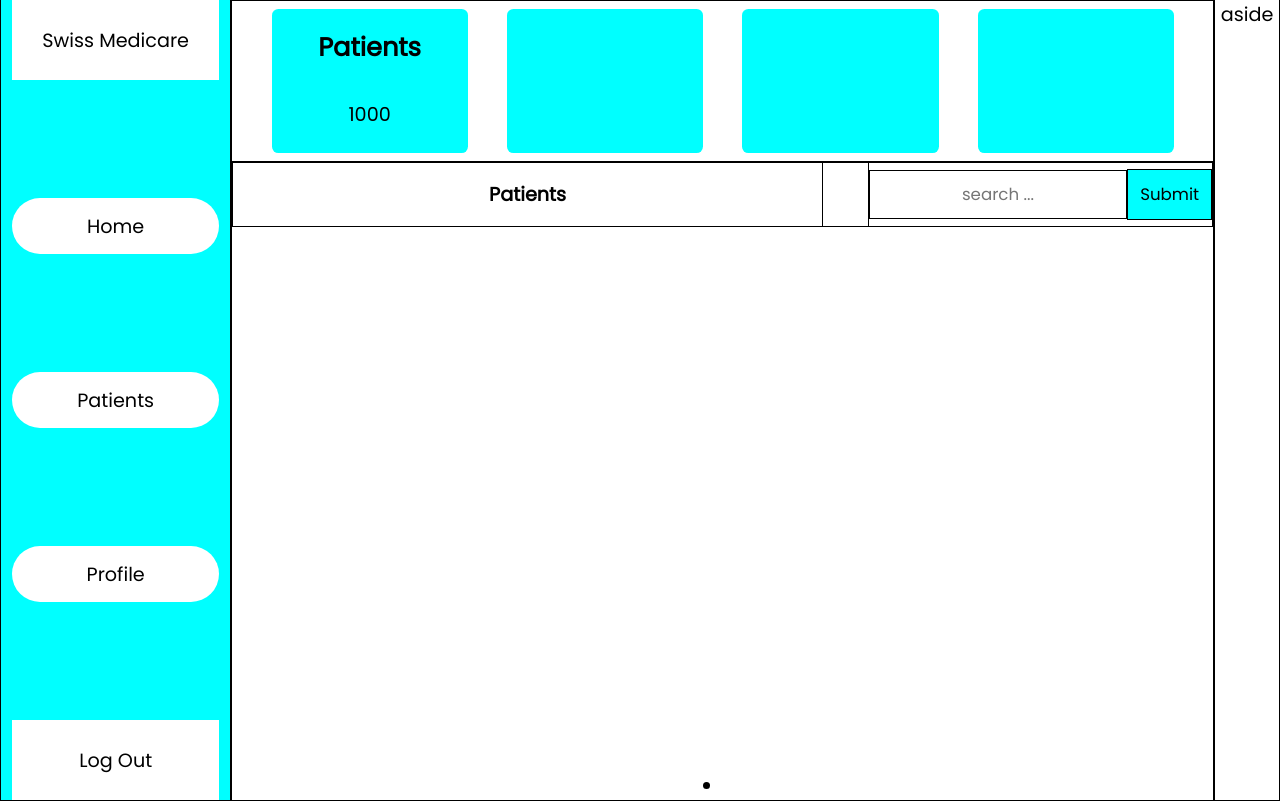
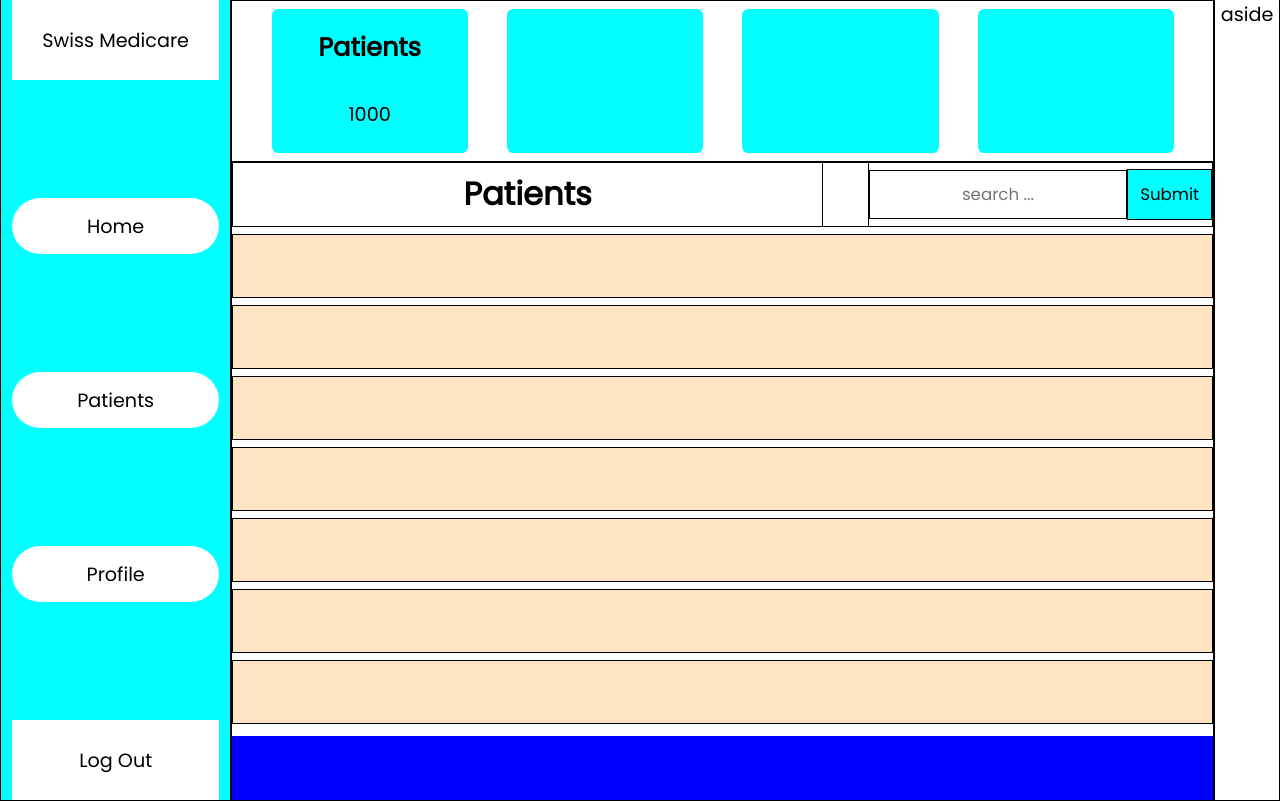
Before and after one commit to MokuaEnock/swiss, a React (Create React App) app: page /doctor in a window 1280 px wide. Built offline with nearby package versions, Linux system fonts and the light colour scheme.

Commit message:
style doctor list items

```diff
--- a/src/App.css
+++ b/src/App.css
@@ -135,6 +135,7 @@ body {
 #doctor-title {
   width: 60%;
   height: 100%;
+  font-size: 2.5vw;
   display: flex;
   flex-direction: row;
   align-items: center;
@@ -163,6 +164,7 @@ body {
 input:focus {
   outline: thin solid black;
 }
+
 #doctor-search > button {
   width: 25%;
   border: thin solid black;
@@ -171,6 +173,26 @@ input:focus {
   background-color: aqua;
 }
 
+.doctor-list {
+  list-style: none;
+  height: 80%;
+  width: 100%;
+}
+
+.doctor-patient {
+  border: thin solid black;
+  background-color: bisque;
+  height: 12.3%;
+  margin-top: 0.5vw;
+  margin-bottom: 0.5vw;
+}
+
+#doctor-list-footer {
+  background-color: blue;
+  width: 100%;
+  height: 10%;
+}
+
 #doctor-aside {
   width: 5%;
 }
--- a/src/pages/doctor.js
+++ b/src/pages/doctor.js
@@ -30,7 +30,14 @@ export default function Doctor() {
           </span>
           <ul className="doctor-list">
             <li className="doctor-patient"></li>
+            <li className="doctor-patient"></li>
+            <li className="doctor-patient"></li>
+            <li className="doctor-patient"></li>
+            <li className="doctor-patient"></li>
+            <li className="doctor-patient"></li>
+            <li className="doctor-patient"></li>
           </ul>
+          <div id="doctor-list-footer"></div>
         </div>
       </section>
 
```
